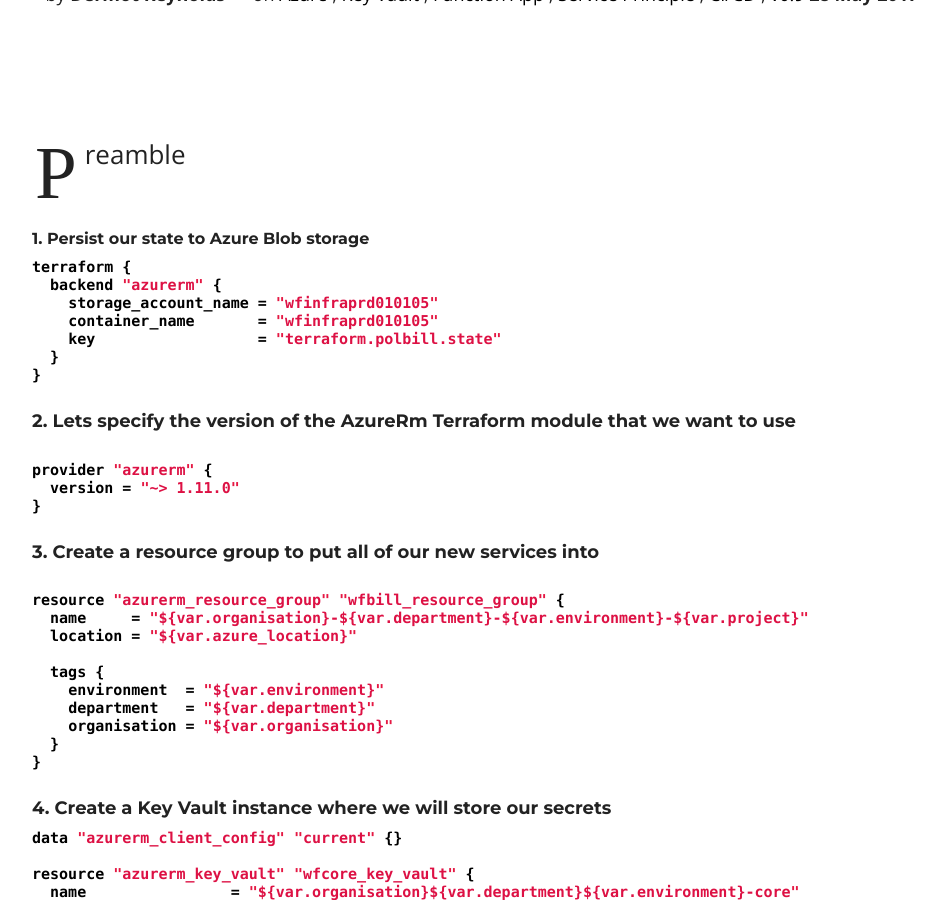
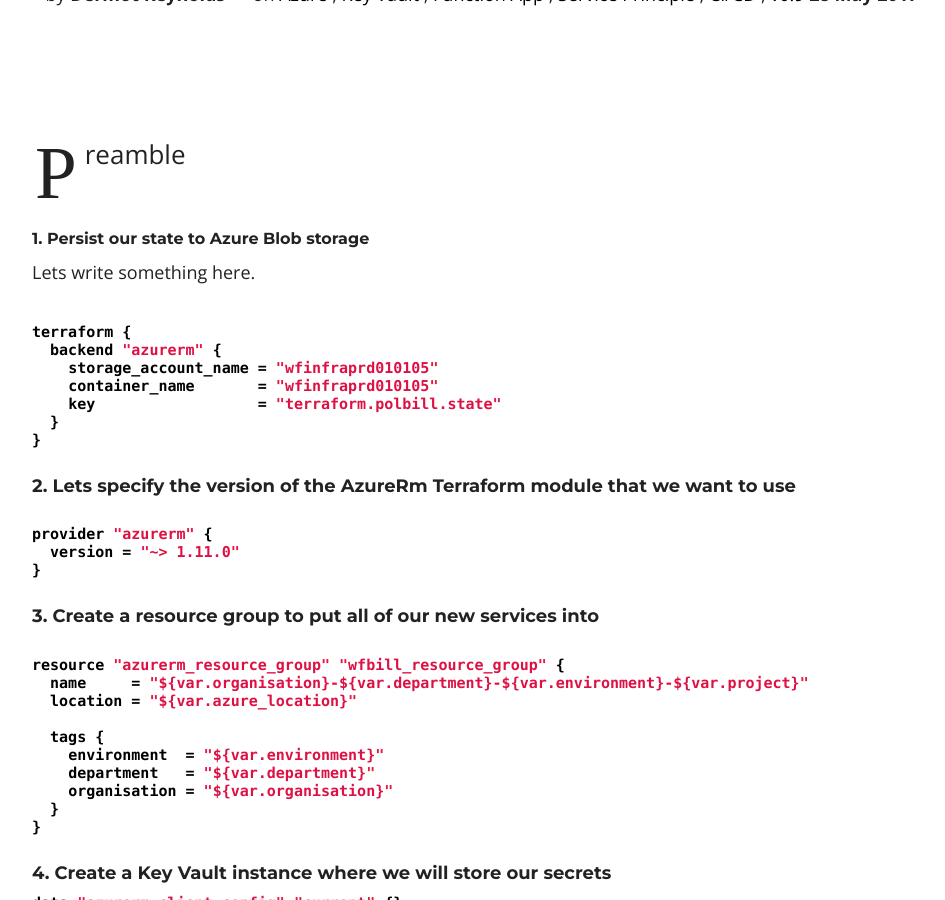
Before and after one commit to dermotreynolds/old.dermotreynolds.github.io, a Jekyll site: the page built from _posts/inprogress/2017-05-12-16-function-infrastructure-deployment.md, in a window 1280 px wide and 900 px high, scrolled down 324 px. Shown: the whole window, without its empty margins (158-1103 px from the left). Built offline with Jekyll 4.4.1, drawn with Linux system fonts in a browser that asks for light colours; nearby versions of some CDN libraries.

Commit message:
Full End To End

````diff
--- a/_posts/inprogress/2017-05-12-16-function-infrastructure-deployment.md
+++ b/_posts/inprogress/2017-05-12-16-function-infrastructure-deployment.md
@@ -9,6 +9,8 @@
 
 
 ###### 1. Persist our state to Azure Blob storage
+
+Lets write something here.
 
 ``` javascript
 terraform {
````
